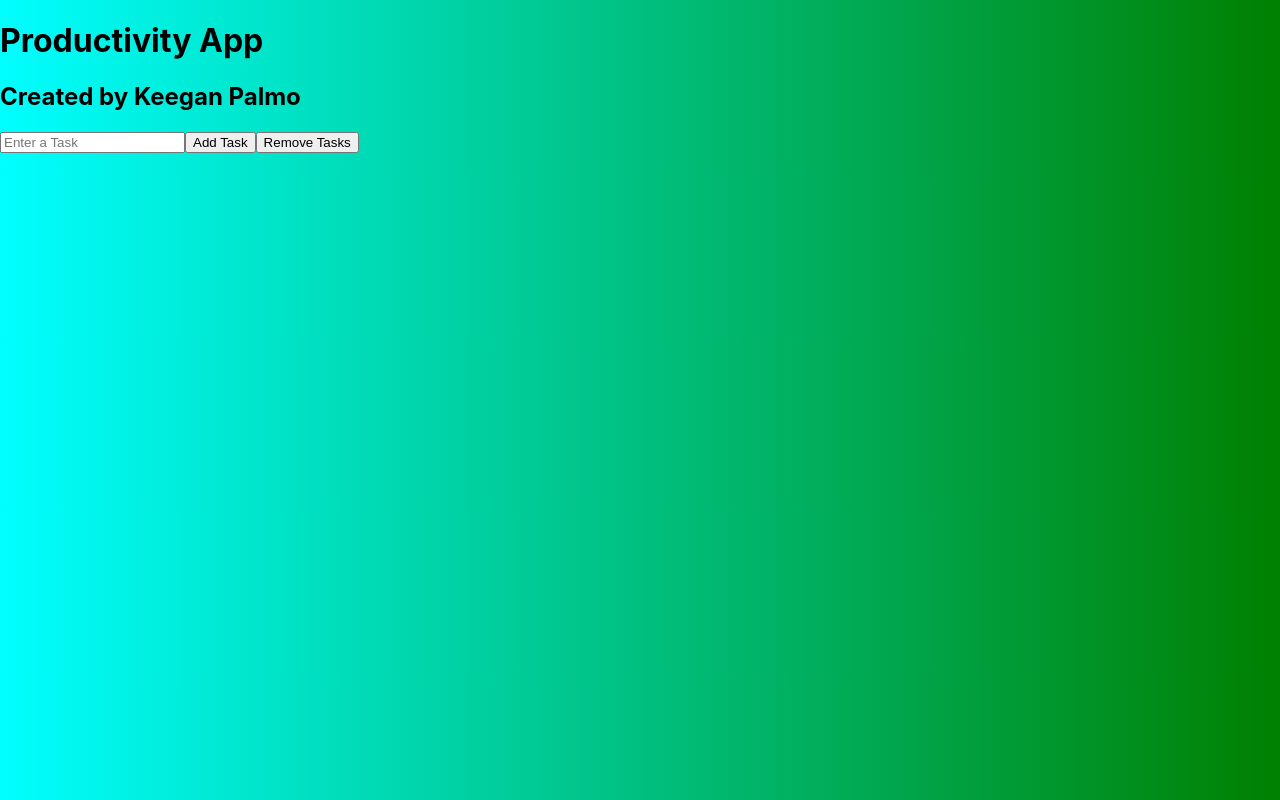
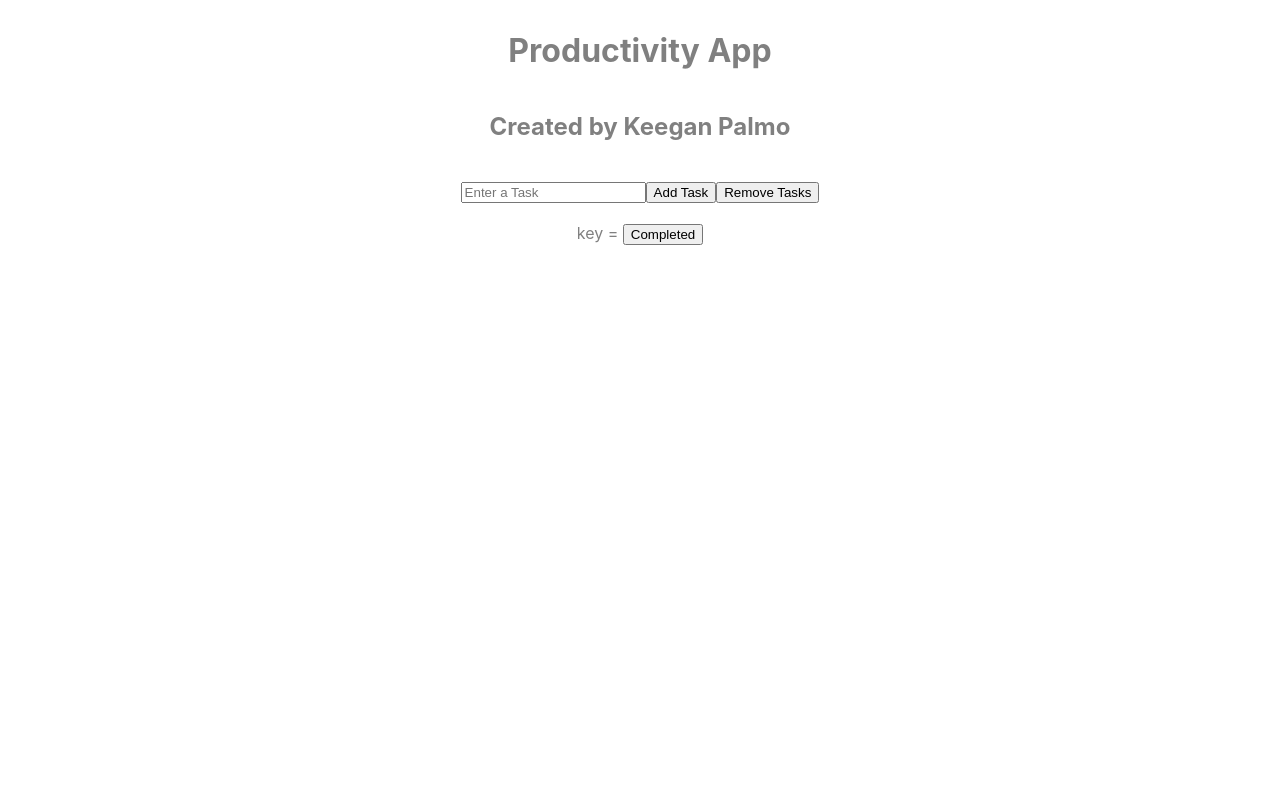
Before and after one commit to kppalmo/productivity-app, a React (Create React App) app: page / in a window 1280 px wide. Built offline with nearby package versions, Linux system fonts and the light colour scheme.

Commit message:
style/renderIssues

```diff
--- a/public/index.html
+++ b/public/index.html
@@ -26,7 +26,7 @@
     -->
     <title>React App</title>
   </head>
-  <body style="background-image: linear-gradient(to right, aqua , green);">
+  <body >
     <noscript>You need to enable JavaScript to run this app.</noscript>
     <div id="root"></div>
     <!--
--- a/src/App.js
+++ b/src/App.js
@@ -30,7 +30,7 @@ class App extends Component{
             todo: ''
         })
     }
-    toggleComplete = itemId => { //map over array checking todo ID to itemID => if ID=itemID set boolean to opposite
+    toggleComplete = itemId => { //map over array checking todo ID to itemID => if ID=itemID set boolean to opposite => NOT WORKING YET
         const todos = this.state.todos.map(todo => {
             if (todo.id === itemId) {
                 todo.completed = !todo.completed
@@ -49,6 +49,12 @@ class App extends Component{
             }
         })
     }
+    removeAll = event => { //remove All items in local storage
+        window.localStorage.clear();
+        //window.localStorage.removeItem("itemID");
+    }
+
+
     addLocalStorage() { //takes item in state => renders data on screen
         for (let key in this.state) { //loops through items
             if (localStorage.hasOwnProperty(key)) { //checks to see if keys == keys
@@ -89,14 +95,14 @@ class App extends Component{
     render() {
         return (
             <div className="App">
-                <h1>Productivity App </h1>
-                <h2>Created by Keegan Palmo</h2>
+                <h1 style={{ padding: "10px 20px", textAlign: "center", color: "grey"}}>Productivity App </h1>
+                <h2 style={{ padding: "10px 20px", textAlign: "center", color: "grey"}}>Created by Keegan Palmo</h2>
                 <TodoForum
                 todos={this.state.todos}
                 value ={this.state.todo}
                 inputChangeHandler={this.inputChangeHandler}
                 addTask={this.addTask}
-                removeTask={this.removeItems}/>
+                removeTask={this.removeAll}/>
                 <TodoList
                 todos={this.state.todos}
                 toggleComplete={this.toggleComplete}/>
--- a/src/components/Todo.js
+++ b/src/components/Todo.js
@@ -3,11 +3,11 @@ import React from 'react';
 const Todo = props => {
 
     return (
-        <div
+        <div>
             key = {props.todo.id}
-            onClick={event => {
+            <button onClick={event => {
                 props.toggleComplete(props.todo.id)
-            }}>
+            }}> Completed</button>
             <p>{props.todo.task}</p>
         </div>
     )
--- a/src/components/TodoForum.js
+++ b/src/components/TodoForum.js
@@ -2,7 +2,7 @@ import React from 'react';
 
 const  TodoForum = props => {
     return(
-        <form>
+        <form style={{ padding: "10px 20px", textAlign: "center", color: "white"}}>
             <input
             name = 'todo'
             value={props.value}
@@ -12,7 +12,7 @@ const  TodoForum = props => {
             <button
                 onClick = {props.addTask}>Add Task</button>
             <button
-                onClick = {props.removeItems}>Remove Tasks</button>
+                onClick = {props.removeAll}>Remove Tasks</button>
 
         </form>
     )
--- a/src/components/TodoList.js
+++ b/src/components/TodoList.js
@@ -4,7 +4,7 @@ import Todo from './Todo';
 
 const TodoList = props => {
   return (
-    <div>
+    <div style={{ padding: "10px 20px", textAlign: "center", color: "grey"}}>
       {props.todos.map((todo, id) => (
         <Todo
           todo={todo}
```
Also changed, not shown: src/index.css (line endings or trailing spaces).
